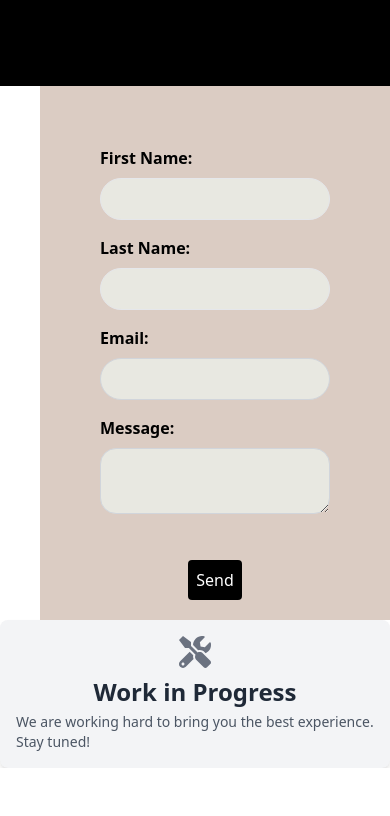
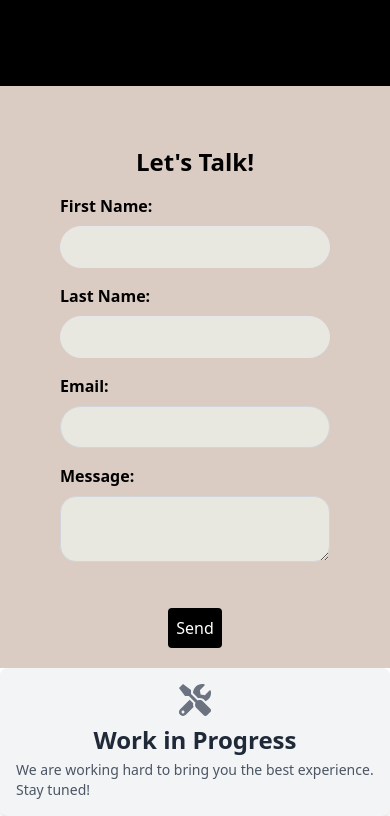
Before and after one commit to andr31/react-playground, a React (Vite) app: page / in a window 390 px wide. Shown: the part 958-1774 px from the top of the page. Before the commit the page ends 1726 px from the top, so only its background shows below. Built offline with nearby package versions, Linux system fonts and the light colour scheme; a web font is replaced by a local one.

Commit message:
remove left padding for small screen add form title

```diff
--- a/src/components/ContactForm.tsx
+++ b/src/components/ContactForm.tsx
@@ -28,10 +28,11 @@ const ContactForm: React.FC<ContactFormProps> = () => {
   };
 
   return (
-    <div className="flex justify-center bg-[#e8e8e1] flex-col lg:flex-row ml-10">
+    <div className="flex justify-center bg-[#e8e8e1] flex-col lg:flex-row lg:ml-10">
       <div className="flex-grow">
         <form onSubmit={handleSubmit} className="bg-[#dbccc3] p-5">
           <div className="m-10">
+            <div className="mb-4 text-center font-bold text-2xl" >Let's Talk!</div>
             <div className="mb-4">
               <label className="block font-bold mb-2">First Name:</label>
               <input
```
